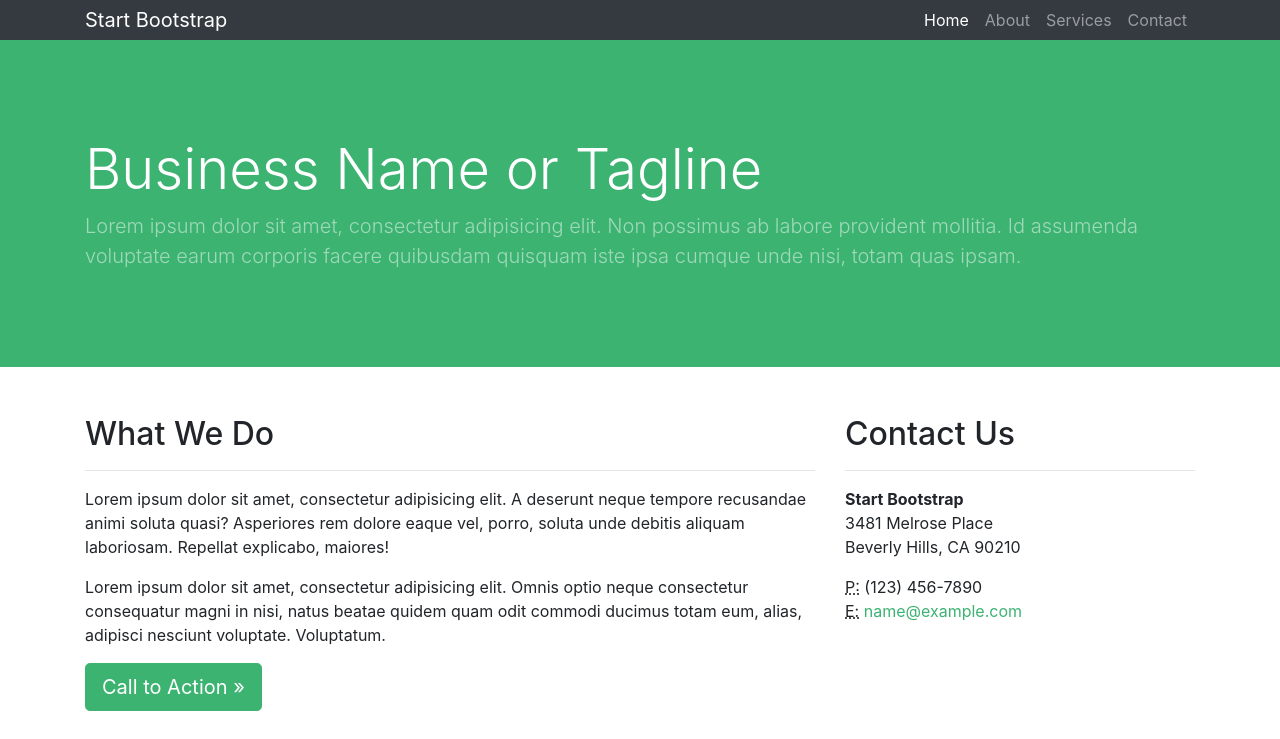
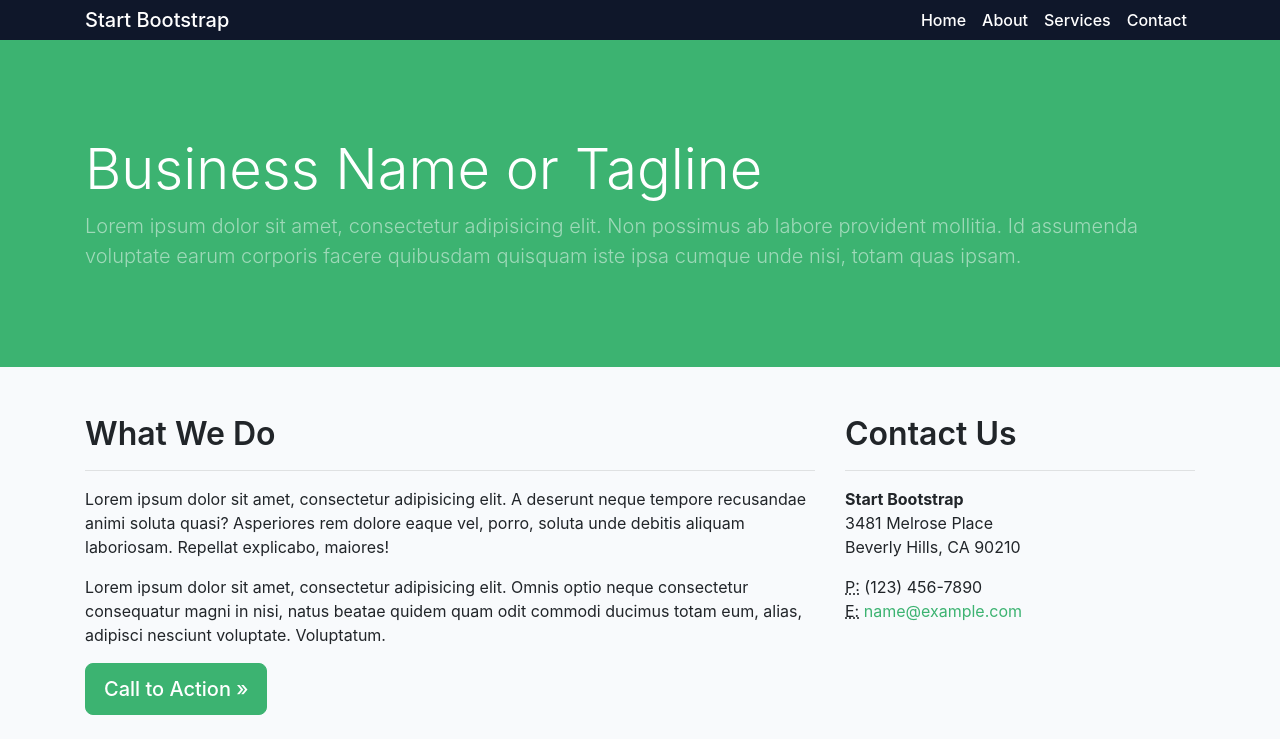
Before and after one commit to lee-myeong-eun/lee-myeong-eun.github.io, a Jekyll site: the page built from index.html, in a window 1280 px wide. Shown: the top 739 px of the page. Built offline with Jekyll 4.4.1, drawn with Linux system fonts in a browser that asks for light colours; grey boxes are pictures that could not be loaded.

Commit message:
Update main.scss

```diff
--- a/assets/css/main.scss
+++ b/assets/css/main.scss
@@ -7,25 +7,16 @@ $theme-colors: (
   "primary": {{site.color-scheme}}
 );
 
-// Width of the content area
 $content-width: 800px;
 $on-palm: 600px;
 $on-laptop: 800px;
 
-// Use media queries like this:
-// @include media-query($on-palm) {
-//     .wrapper {
-//         padding-right: $spacing-unit / 2;
-//         padding-left: $spacing-unit / 2;
-//     }
-// }
 @mixin media-query($device) {
   @media screen and (max-width: $device) {
     @content;
   }
 }
 
-//@import "bootstrap/bootstrap/bootstrap.css";
 @import "bootstrap/functions";
 @import "bootstrap/variables";
 @import "bootstrap/mixins";
@@ -65,3 +56,52 @@ $on-laptop: 800px;
 @import "bootstrap/print";
 
 @import "style", "custom";
+
+body {
+  background-color: #f8fafc;
+  font-family: -apple-system, BlinkMacSystemFont, "Segoe UI", Roboto, sans-serif;
+}
+
+.navbar {
+  background-color: #0f172a !important;
+}
+
+.navbar a {
+  color: #ffffff !important;
+  font-weight: 500;
+}
+
+.card {
+  border: none;
+  border-radius: 12px;
+  transition: all 0.3s ease;
+}
+
+.card:hover {
+  transform: translateY(-8px);
+  box-shadow: 0 12px 30px rgba(0, 0, 0, 0.1);
+}
+
+.card-img-top {
+  border-top-left-radius: 12px;
+  border-top-right-radius: 12px;
+}
+
+.btn-primary {
+  border-radius: 8px;
+  font-weight: 500;
+  padding: 10px 18px;
+}
+
+.btn-primary:hover {
+  opacity: 0.9;
+}
+
+h1, h2, h3, h4 {
+  font-weight: 600;
+}
+
+section {
+  margin-top: 60px;
+  margin-bottom: 60px;
+}
```
